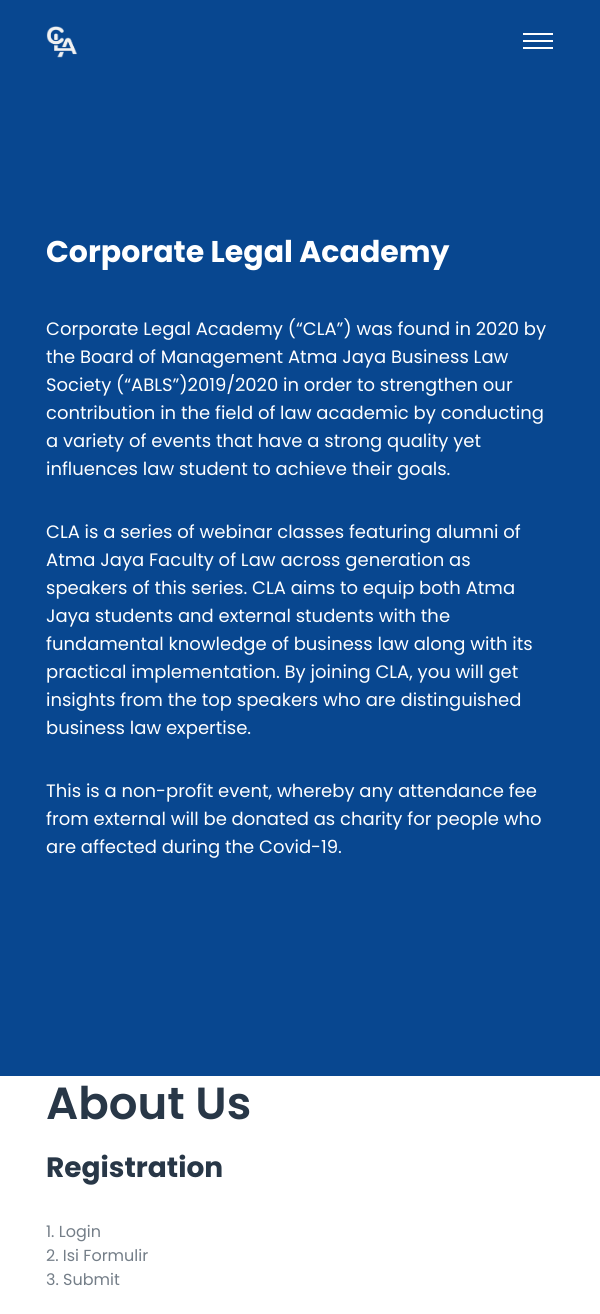
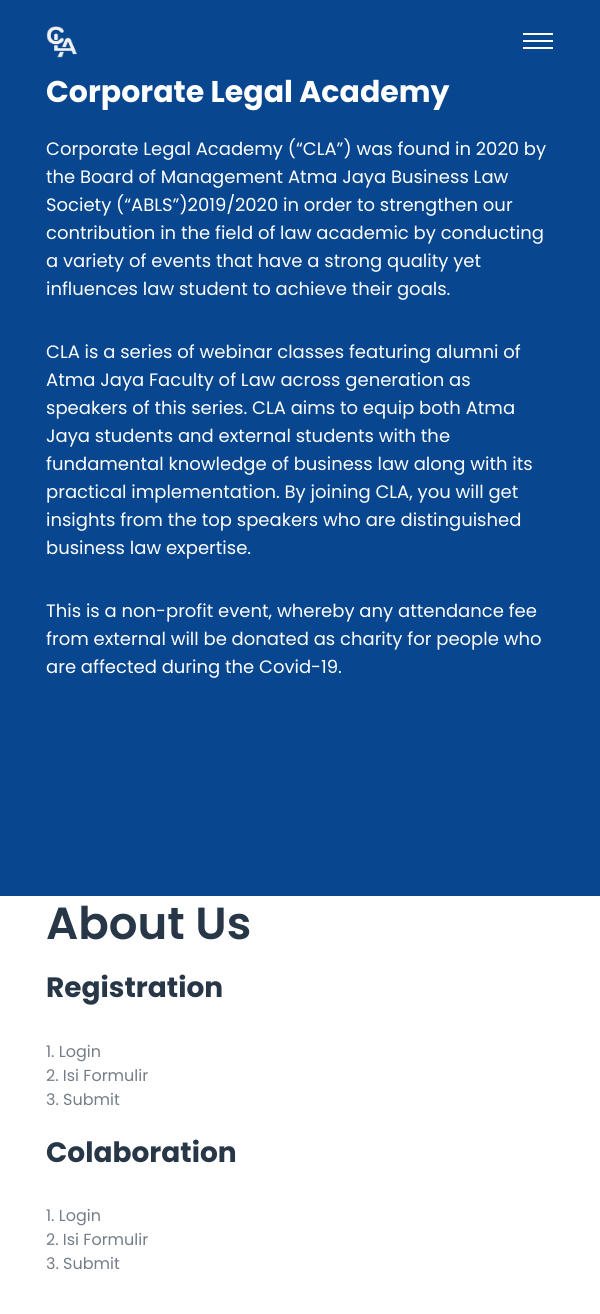
Before and after one commit to Tintapen/coprlegal, a CodeIgniter app: page /database/ in a window 600 px wide. Shown: the top 1314 px of the page. Run offline with CodeIgniter, Linux system fonts and the light colour scheme.

Commit message:
Change position and color

```diff
--- a/assets/css/style.css
+++ b/assets/css/style.css
@@ -1646,19 +1646,19 @@ hero area css
 
 @media only screen and (min-width: 992px) and (max-width: 1199px) {
   .hero-area {
-    padding: 220px 0px 180px;
+    padding: 80px 0px 180px;
   }
 }
 
 @media only screen and (min-width: 768px) and (max-width: 991px) {
   .hero-area {
-    padding: 220px 0px 180px;
+    padding: 80px 0px 180px;
   }
 }
 
 @media (max-width: 767px) {
   .hero-area {
-    padding: 220px 0px 180px;
+    padding: 80px 0px 180px;
   }
 }
 
@@ -1677,21 +1677,21 @@ hero area css
 .hero-area .hero-content h3 {
   font-size: 30px;
   font-weight: 700;
-  line-height: 65px;
+  line-height: 50px;
   color: #fff;
 }
 
 @media (max-width: 767px) {
   .hero-area .hero-content h3 {
     font-size: 25px;
-    line-height: 52px;
+		line-height: 25px;
   }
 }
 
 @media only screen and (min-width: 576px) and (max-width: 767px) {
   .hero-area .hero-content h3 {
     font-size: 30px;
-    line-height: 65px;
+    line-height: 25px;
   }
 }
 
@@ -2356,7 +2356,8 @@ footer css
 .footer-area .footer-widget h5 {
   font-size: 20px;
   font-weight: 500;
-  margin-bottom: 35px;
+	margin-bottom: 35px;
+	line-height: 5px;
 }
 
 .footer-area .footer-widget ul li a {
@@ -2366,7 +2367,7 @@ footer css
 }
 
 .footer-area .footer-widget ul li a:hover {
-  color: #F2A92C;
+  color: #121213;
 }
 
 .footer-area .footer-widget ul li p {
@@ -2408,6 +2409,6 @@ footer css
 }
 
 .footer-area .footer-credit .footer-social ul li a:hover {
-  color: #F2A92C;
+  color: #0808f3;
 }
 /*# sourceMappingURL=style.css.map */
```
